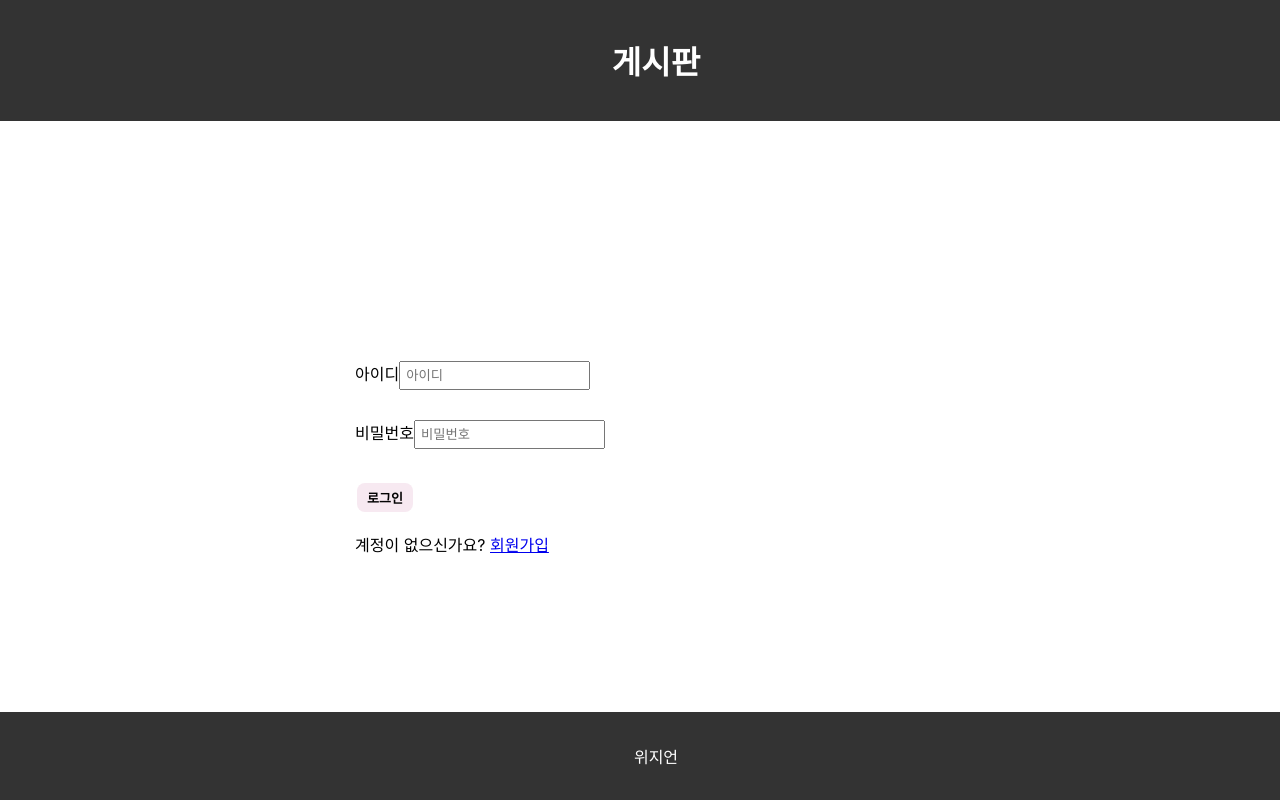
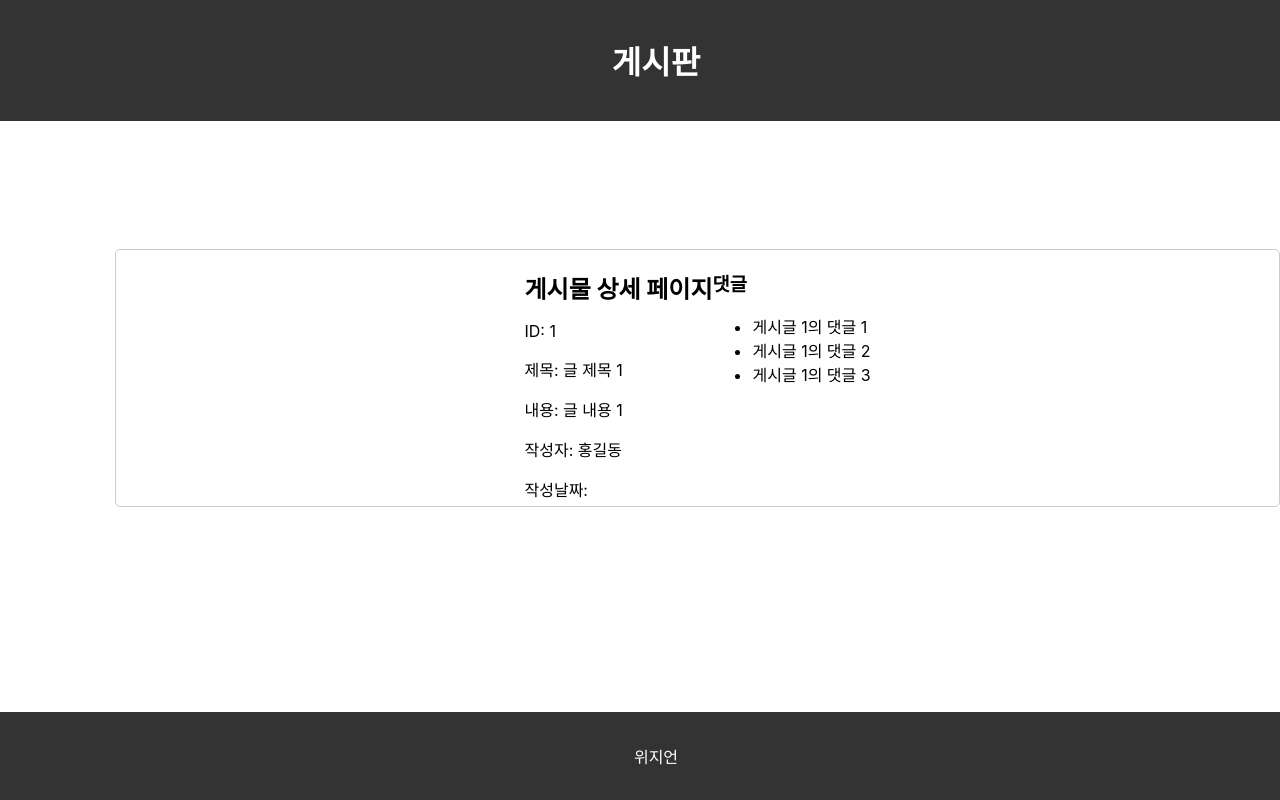
Before and after one commit to kimsinha11/React_0122, a React (Create React App) app: page /detail/1 in a window 1280 px wide. Before the commit this address led to /. Shown: the top 800 px of the page. Built offline with nearby package versions, Linux system fonts and the light colour scheme.

Commit message:
댓글추가중

```diff
--- a/src/App.js
+++ b/src/App.js
@@ -7,6 +7,7 @@ import Home from './pages/Home';
 import PostList from './pages/PostList.js';
 import Write from './pages/Write';
 import Detail from './pages/Detail';
+import Comment from './pages/Comment.js';
 import './App.css';
 
 
@@ -31,7 +32,8 @@ function App() {
           <Route path="/home" element={<Home isLoggedIn={isLoggedIn} onLogout={handleLogout} />} />
           <Route path="/write" element={<Write isLoggedIn={isLoggedIn} onLogout={handleLogout} />} />
           <Route path="/postlist" element={<PostList isLoggedIn={isLoggedIn} onLogout={handleLogout} />} />
-          <Route path="/detail" element={<Detail isLoggedIn={isLoggedIn} onLogout={handleLogout} />} />
+          <Route path="/detail/:id" element={<Detail isLoggedIn={isLoggedIn} onLogout={handleLogout} />} />
+          <Route path="/comment" element={<Comment isLoggedIn={isLoggedIn} onLogout={handleLogout} />} />
           {/* Redirect to login page if not logged in */}
           {!isLoggedIn && <Route path="*" element={<Navigate to="/" />} />}
         </Routes>
--- /dev/null
+++ b/src/Comment.css
@@ -0,0 +1,19 @@
+/* Comment.css */
+
+.Comment {
+    margin-top: 20px;
+  }
+
+  .Comment h3 {
+    font-size: 18px;
+    margin-bottom: 10px;
+  }
+
+  .Comment ul {
+    list-style-type: none;
+    padding: 0;
+  }
+
+  .Comment li {
+    margin-bottom: 5px;
+  }
--- a/src/Detail.css
+++ b/src/Detail.css
@@ -1,13 +1,16 @@
 /* Detail.css */
 
 .Detail {
-    margin: 20px;
-    padding: 20px;
+  display: flex;
+    justify-content: center; /* 수평 가운데 정렬 */
+    margin-top: 10%;
     border: 1px solid #ccc;
     border-radius: 5px;
+    margin-left: 9%;
   }
 
   .Detail h2 {
+
     font-size: 24px;
     margin-bottom: 10px;
   }
--- /dev/null
+++ b/src/pages/Comment.js
@@ -0,0 +1,21 @@
+// Comment.js
+import React from 'react';
+import '../Comment.css';
+
+function Comment({ postId }) {
+  // postId를 이용하여 해당 게시글의 댓글을 가져오거나 렌더링하는 코드를 작성합니다.
+  return (
+    <div>
+      <h3>댓글</h3>
+      {/* 댓글 목록을 표시하는 UI를 구현하고 postId를 활용하여 해당 게시글의 댓글을 가져옵니다. */}
+      {/* 예시 댓글 목록 */}
+      <ul>
+        <li>{`게시글 ${postId}의 댓글 1`}</li>
+        <li>{`게시글 ${postId}의 댓글 2`}</li>
+        <li>{`게시글 ${postId}의 댓글 3`}</li>
+      </ul>
+    </div>
+  );
+}
+
+export default Comment;
--- a/src/pages/Detail.js
+++ b/src/pages/Detail.js
@@ -1,6 +1,7 @@
 import React from 'react';
 import { useParams } from 'react-router-dom';
-import '../Detail.css';
+import '../Detail.css'; // 수정: 파일 경로를 정확히 지정해주세요.
+import Comment from './Comment'; // Comment 컴포넌트를 import .
 
 function Detail() {
   // useParams 훅을 사용하여 URL에서 게시물 ID를 추출합니다.
@@ -23,13 +24,17 @@ function Detail() {
   }
 
   return (
-    <div>
-      <h2>게시물 상세 페이지</h2>
+
+    <div className="Detail"> {/* 수정: 클래스를 적용할 요소에 className 속성을 추가합니다. */}
+        <div className="Main">
+        <h2>게시물 상세 페이지</h2>
       <p>ID: {selectedPost.id}</p>
       <p>제목: {selectedPost.title}</p>
       <p>내용: {selectedPost.content}</p>
       <p>작성자: {selectedPost.writer}</p>
-      <p>작성날짜: {selectedPost.date}</p>
+      <p>작성날짜: {selectedPost.date}</p></div>
+       {/* Comment 컴포넌트를 호출하여 댓글을 표시하고, postId를 전달합니다. */}
+       <Comment postId={selectedPost.id} />
       {/* 이곳에 해당 게시물의 상세 내용을 표시하는 코드를 추가하세요 */}
     </div>
   );
```
